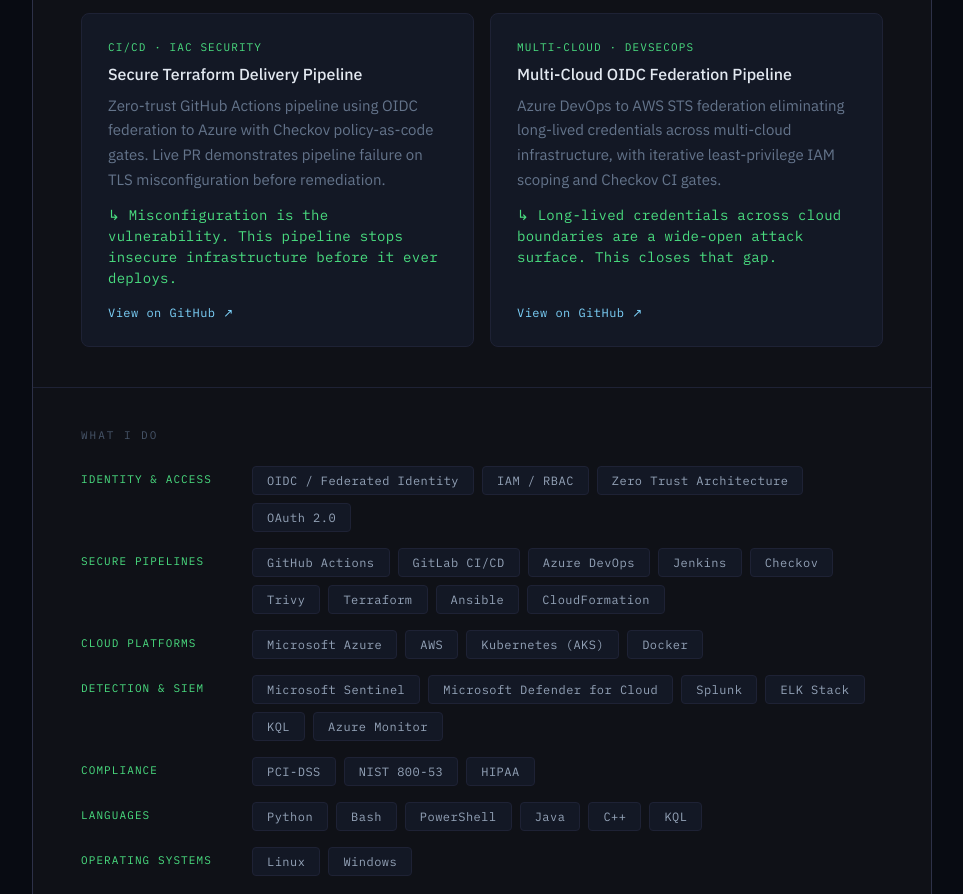
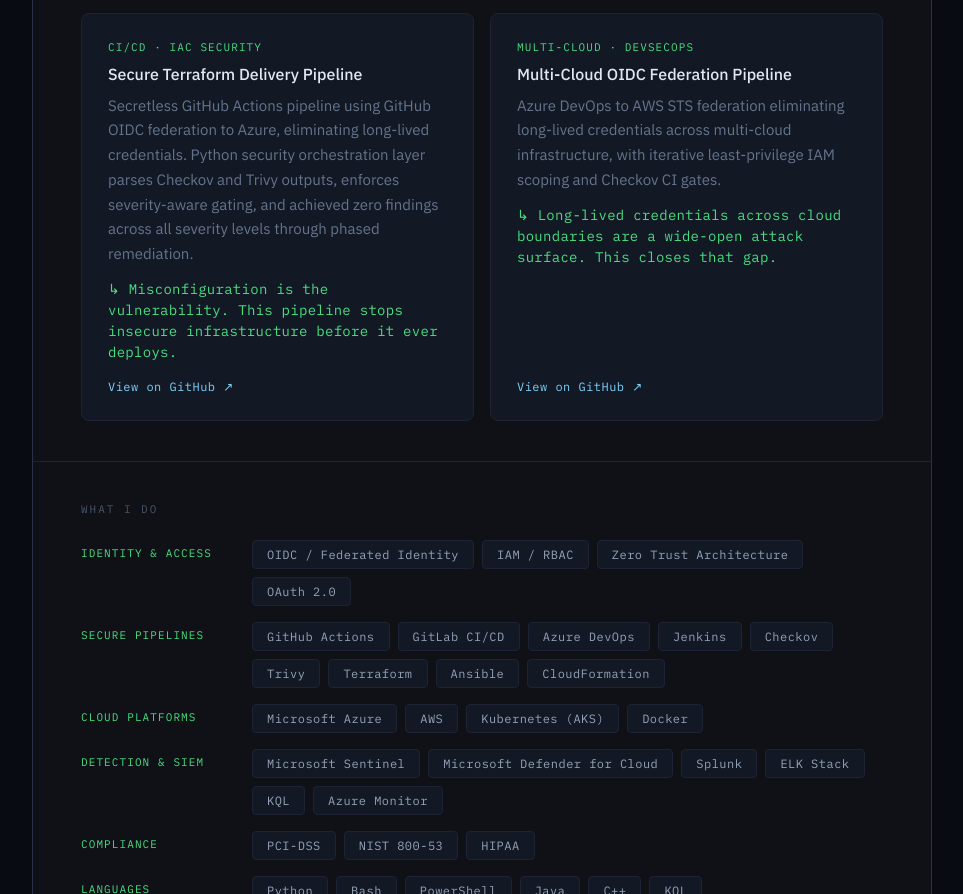
Before and after one commit to Lia-Bing0/Lia-Bing0.github.io, a plain HTML site: page index.html in a window 1280 px wide. Shown: the part 1612-2506 px from the top of the page, without its empty margins (158-1121 px from the left). Drawn offline with Linux system fonts and the light colour scheme.

Commit message:
docs: update Secure Terraform project card description

```diff
--- a/index.html
+++ b/index.html
@@ -332,7 +332,7 @@
       <div class="project-card">
         <div class="proj-tag">CI/CD · IaC Security</div>
         <div class="proj-name">Secure Terraform Delivery Pipeline</div>
-        <div class="proj-desc">Zero-trust GitHub Actions pipeline using OIDC federation to Azure with Checkov policy-as-code gates. Live PR demonstrates pipeline failure on TLS misconfiguration before remediation.</div>
+        <div class="proj-desc">Secretless GitHub Actions pipeline using GitHub OIDC federation to Azure, eliminating long-lived credentials. Python security orchestration layer parses Checkov and Trivy outputs, enforces severity-aware gating, and achieved zero findings across all severity levels through phased remediation.</div>
         <div class="proj-impact">↳ Misconfiguration is the vulnerability. This pipeline stops insecure infrastructure before it ever deploys.</div>
         <a class="proj-link" href="https://github.com/Lia-Bing0/secure-terraform-azure-pipeline" target="_blank">View on GitHub ↗</a>
       </div>
```
